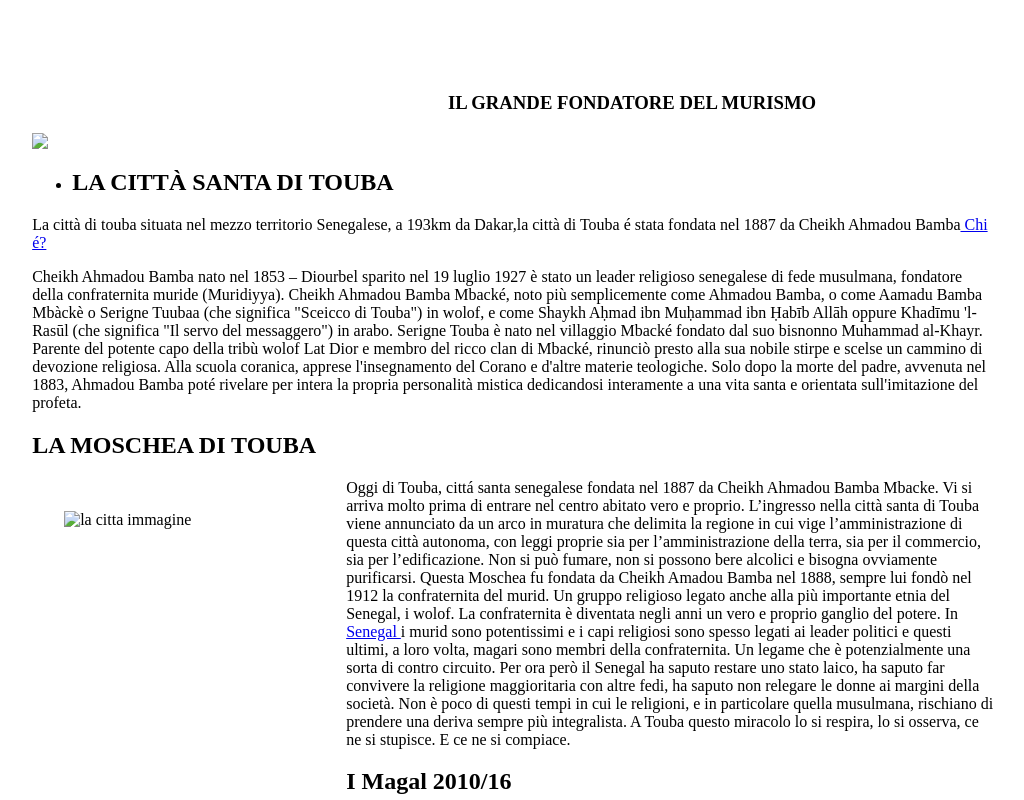
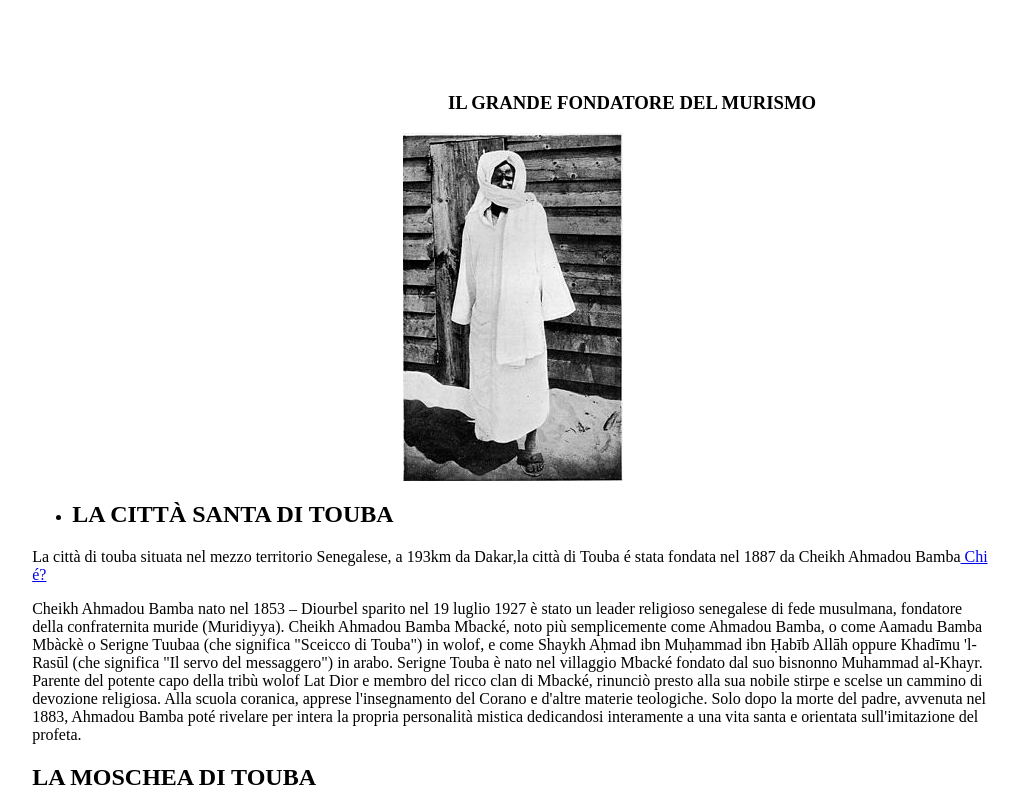
Before and after one commit to abdoulayendao/abdoulayendao.github.io, a plain HTML site: page index.html in a window 1280 px wide. Shown: the part 1020-1820 px from the top of the page, without its empty margins (127-1151 px from the left). Drawn offline with Linux system fonts and the light colour scheme.

Commit message:
ho messo due immagini della ci citta e di Ahmadou Bamba

```diff
--- a/index.html
+++ b/index.html
@@ -16,7 +16,7 @@
     <main>
       <article>
         <h1> IL GRANDE FONDATORE DEL MURISMO</h1>
-        <img id="fondatore" src="/home/ndaoabdoulaye/Téléchargements/fondatore.jpg"/>
+        <img id="fondatore" src="image/fondatore.jpg"/>
         <ul>
           <li><h2>LA CITTÀ SANTA DI TOUBA</h2></li>
         </ul>
@@ -35,7 +35,7 @@
        </article>
        <article>
           <h2>LA MOSCHEA DI TOUBA</h2>
-          <img id="lacitta" src="/home/ndaoabdoulaye/Téléchargements/la citta.jpg" width="250" height="250" alt="la citta immagine" />
+          <img id="lacitta" src="image/la citta.jpg" width="250" height="250" alt="la citta immagine" />
           <p>Oggi di Touba, cittá santa senegalese fondata nel 1887 da Cheikh Ahmadou Bamba Mbacke.
              Vi si arriva molto prima di entrare nel centro abitato vero e proprio.
              L’ingresso nella città santa di Touba viene annunciato da un arco in muratura che delimita la regione in cui vige l’amministrazione di questa città autonoma, con leggi proprie sia per l’amministrazione della terra, sia per il commercio, sia per l’edificazione.
```
Also changed, not shown: image/fondatore.jpg (added), image/la citta.jpg (added), image/segn touba.gif (deleted).
